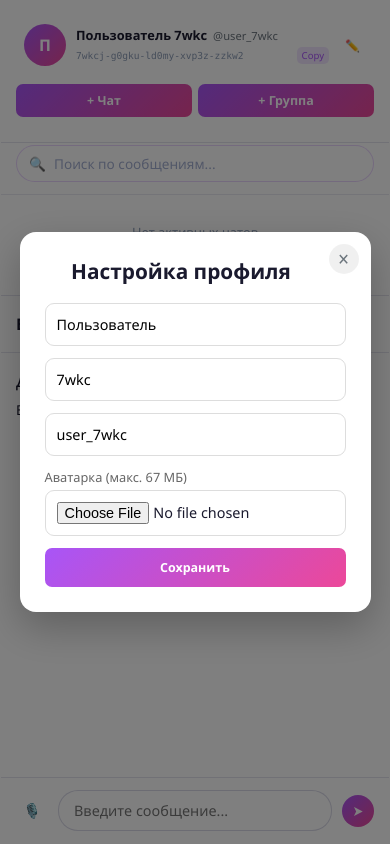
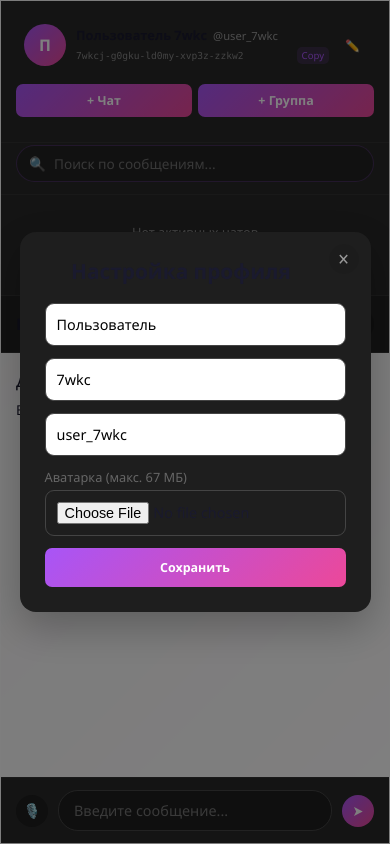
Before and after one commit to freezy200/freezy200.github.io, a plain HTML site: page web.html in a window 390 px wide. Both pictures are taken after a click on the element 195 px from the left and 45 px from the top of the page. Drawn offline with Linux system fonts and the light colour scheme.

Commit message:
Complete dark theme

```diff
--- a/web.html
+++ b/web.html
@@ -7,10 +7,10 @@
 <script src="https://cdn.jsdelivr.net/npm/simple-peer@9.11.1/simplepeer.min.js"></script>
 <style>
 * { box-sizing: border-box; margin: 0; padding: 0; font-family: 'Segoe UI', Tahoma, Geneva, Verdana, sans-serif; -webkit-tap-highlight-color: transparent; }
-html, body { height: 100%; overflow: hidden; background: #f3e7ff; }
+html, body { height: 100%; overflow: hidden; background: #0a0a0a; }
 body {
-background: -ms-linear-gradient(135deg, #f3e7ff 0%, #141414 100%);
-background: linear-gradient(135deg, #f3e7ff 0%, #ffe6f2 100%);
+background: -ms-linear-gradient(135deg, #0a0a0a 0%, #141414 100%);
+background: linear-gradient(135deg, #0a0a0a 0%, #ffe6f2 100%);
 color: #1a1a2e;
 display: -ms-flexbox;
 display: -webkit-flex;
@@ -40,7 +40,7 @@ animation: fadeIn 0.5s ease-out;
 }
 .sidebar {
 width: 320px;
-background: rgba(255, 255, 255, 0.6);
+background: rgba(30, 30, 30, 0.95);
 border-right: 1px solid #333333;
 display: -ms-flexbox;
 display: -webkit-flex;
@@ -48,7 +48,7 @@ display: flex;
 -ms-flex-direction: column;
 flex-direction: column;
 }
-.sidebar-header { padding: 15px; border-bottom: 1px solid rgba(200, 200, 220, 0.5); }
+.sidebar-header { padding: 15px; border-bottom: 1px solid #333333; }
 .user-profile {
 display: -ms-flexbox;
 display: -webkit-flex;
@@ -78,7 +78,7 @@ overflow: hidden;
 .user-name { font-weight: 700; font-size: 0.9rem; white-space: nowrap; overflow: hidden; text-overflow: ellipsis; color: #1a1a2e; }
 .user-username {
 font-size: 0.8rem;
-color: #6c757d;
+color: #999999;
 white-space: nowrap;
 overflow: hidden;
 text-overflow: ellipsis;
@@ -93,7 +93,7 @@ align-items: center;
 gap: 6px;
 margin-top: 3px;
 }
-.user-id { font-size: 0.68rem; color: #8b9bb4; font-family: 'Consolas', 'Courier New', monospace; overflow: hidden; text-overflow: ellipsis; white-space: nowrap; -ms-flex: 1; flex: 1; }
+.user-id { font-size: 0.68rem; color: #888888; font-family: 'Consolas', 'Courier New', monospace; overflow: hidden; text-overflow: ellipsis; white-space: nowrap; -ms-flex: 1; flex: 1; }
 .copy-id-btn {
 background: rgba(168, 85, 247, 0.15);
 border: none;
@@ -148,7 +148,7 @@ transition: opacity 0.2s, transform 0.2s;
 .btn-small:active { transform: scale(0.98); }
 .search-wrapper {
 padding: 2px 15px 12px 15px;
-border-bottom: 1px solid rgba(200, 200, 220, 0.4);
+border-bottom: 1px solid #333333;
 }
 .search-container {
 position: relative;
@@ -157,7 +157,7 @@ display: -webkit-flex;
 display: flex;
 -webkit-align-items: center;
 align-items: center;
-background: rgba(255, 255, 255, 0.8);
+background: rgba(35, 35, 35, 0.95);
 border: 1px solid rgba(168, 85, 247, 0.25);
 border-radius: 20px;
 padding: 0 12px;
@@ -167,11 +167,11 @@ transition: all 0.3s ease;
 .search-container:focus-within {
 border-color: #a855f7;
 box-shadow: 0 0 0 3px rgba(168, 85, 247, 0.15);
-background: #ffffff;
+background: #1e1e1e;
 }
 .search-icon {
 font-size: 0.85rem;
-color: #8b9bb4;
+color: #888888;
 margin-right: 8px;
 pointer-events: none;
 }
@@ -186,7 +186,7 @@ outline: none;
 font-size: 0.85rem;
 }
 .search-input-field::placeholder {
-color: #a3aed0;
+color: #707070;
 }
 .chat-list { -ms-flex: 1; flex: 1; overflow-y: auto; padding: 8px; }
 .chat-item {
@@ -198,11 +198,11 @@ border: 1px solid transparent;
 -webkit-animation: slideInRight 0.3s ease-out;
 animation: slideInRight 0.3s ease-out;
 }
-.chat-item:hover { background: rgba(255, 255, 255, 0.85); }
+.chat-item:hover { background: rgba(30, 30, 30, 0.95); }
 .chat-item.active { background: rgba(168, 85, 247, 0.18); border-color: rgba(168, 85, 247, 0.35); }
 .chat-details { -ms-flex: 1; flex: 1; overflow: hidden; min-width: 0; }
 .chat-name { font-weight: 600; font-size: 0.85rem; }
-.chat-last-msg { font-size: 0.75rem; color: #6c757d; margin-top: 2px; white-space: nowrap; overflow: hidden; text-overflow: ellipsis; }
+.chat-last-msg { font-size: 0.75rem; color: #999999; margin-top: 2px; white-space: nowrap; overflow: hidden; text-overflow: ellipsis; }
 .unread-badge {
 background: #ec4899; color: white; font-size: 0.65rem; font-weight: bold;
 padding: 2px 6px; border-radius: 8px; -ms-flex-shrink: 0; flex-shrink: 0;
@@ -218,8 +218,8 @@ background: rgba(255, 255, 255, 0.4);
 }
 .chat-header {
 padding: 12px 15px;
-background: rgba(255, 255, 255, 0.75);
-border-bottom: 1px solid rgba(200, 200, 220, 0.5);
+background: rgba(30, 30, 30, 0.98);
+border-bottom: 1px solid #333333;
 display: -ms-flexbox; display: -webkit-flex; display: flex;
 -webkit-justify-content: space-between; justify-content: space-between;
 -ms-flex-pack: justify;
@@ -236,7 +236,7 @@ width: 36px; height: 36px; border-radius: 50%; border: none; cursor: pointer;
 display: -ms-inline-flexbox; display: -webkit-inline-flex; display: inline-flex;
 -webkit-align-items: center; align-items: center; -ms-flex-pack: center; justify-content: center;
 font-size: 1rem;
-background: rgba(255,255,255,0.85); color: #1a1a2e;
+background: rgba(30, 30, 30, 0.95); color: #1a1a2e;
 -webkit-transition: all 0.2s; transition: all 0.2s;
 }
 .icon-btn:hover { background: -ms-linear-gradient(135deg, #a855f7, #ec4899); background: linear-gradient(135deg, #a855f7, #ec4899); color: white; transform: scale(1.1); }
@@ -244,7 +244,7 @@ background: rgba(255,255,255,0.85); color: #1a1a2e;
 .chat-messages { -ms-flex: 1; flex: 1; padding: 15px; overflow-y: auto; display: -ms-flexbox; display: -webkit-flex; display: flex; -ms-flex-direction: column; flex-direction: column; }
 .message-bubble {
 max-width: 80%; padding: 10px 15px; border-radius: 16px 16px 4px 16px;
-background: white; color: #1a1a2e;
+background: #1e1e1e; color: #1a1a2e;
 -webkit-animation: slideUp 0.3s ease-out;
 animation: slideUp 0.3s ease-out;
 box-shadow: 0 2px 8px rgba(0,0,0,0.06);
@@ -255,8 +255,8 @@ margin-bottom: 12px;
 }
 .message-bubble.incoming { background: rgba(168, 85, 247, 0.12); -ms-flex-item-align: start; align-self: flex-start; border-radius: 16px 16px 16px 4px; }
 .message-sender { font-size: 0.7rem; color: #a855f7; font-weight: 700; margin-bottom: 3px; }
-.message-comment { font-size: 0.8rem; margin-top: 5px; font-style: italic; color: #6c757d; }
-.message-time { font-size: 0.65rem; color: #8b9bb4; margin-top: 5px; text-align: right; }
+.message-comment { font-size: 0.8rem; margin-top: 5px; font-style: italic; color: #999999; }
+.message-time { font-size: 0.65rem; color: #888888; margin-top: 5px; text-align: right; }
 .file-attachment {
 display: -ms-flexbox; display: -webkit-flex; display: flex;
 -webkit-align-items: center; align-items: center; gap: 10px; padding: 8px 10px;
@@ -266,7 +266,7 @@ border: 1px solid rgba(168, 85, 247, 0.25); min-width: 200px;
 .file-icon { font-size: 1.6rem; }
 .file-info { -ms-flex: 1; flex: 1; overflow: hidden; min-width: 0; }
 .file-name { font-weight: 600; font-size: 0.8rem; white-space: nowrap; overflow: hidden; text-overflow: ellipsis; }
-.file-size { font-size: 0.7rem; color: #6c757d; }
+.file-size { font-size: 0.7rem; color: #999999; }
 .file-download {
 padding: 5px 10px;
 background: -ms-linear-gradient(135deg, #a855f7, #ec4899);
@@ -279,21 +279,21 @@ flex-shrink: 0;
 .file-download:hover { opacity: 0.9; transform: scale(1.05); }
 .chat-input-area {
 padding: 12px 15px;
-background: rgba(255, 255, 255, 0.85);
-border-top: 1px solid rgba(200, 200, 220, 0.5);
+background: rgba(30, 30, 30, 0.95);
+border-top: 1px solid #333333;
 display: -ms-flexbox; display: -webkit-flex; display: flex;
 -webkit-align-items: center; align-items: center; gap: 10px;
 }
 .chat-input {
 -ms-flex: 1; flex: 1;
-background: white; border: 1px solid rgba(200, 200, 220, 0.7);
+background: #1e1e1e; border: 1px solid #444444;
 padding: 10px 15px; border-radius: 20px; color: #1a1a2e; outline: none; font-size: 0.9rem;
 -webkit-transition: border-color 0.3s, box-shadow 0.3s;
 transition: border-color 0.3s, box-shadow 0.3s;
 }
 .chat-input:focus { border-color: #a855f7; box-shadow: 0 0 0 2px rgba(168, 85, 247, 0.15); }
 .spam-warning {
-padding: 6px 12px; background: #fef3c7; color: #92400e; font-size: 0.8rem;
+padding: 6px 12px; background: #3a2a0a; color: #fbbf24; font-size: 0.8rem;
 text-align: center; display: none;
 }
 .spam-warning.active { display: block; -webkit-animation: fadeIn 0.3s; animation: fadeIn 0.3s; }
@@ -328,8 +328,8 @@ padding: 3px 6px; border-radius: 5px; font-size: 0.7rem; font-weight: bold;
 }
 .call-sidebar {
 width: 100%;
-background: rgba(255, 255, 255, 0.85);
-border-top: 1px solid rgba(200, 200, 220, 0.5);
+background: rgba(30, 30, 30, 0.95);
+border-top: 1px solid #333333;
 display: -ms-flexbox; display: -webkit-flex; display: flex;
 -ms-flex-direction: column; flex-direction: column;
 padding: 15px;
@@ -348,14 +348,14 @@ display: -ms-flexbox; display: -webkit-flex; display: flex;
 -ms-flex-pack: center;
 gap: 12px; padding: 15px;
 background: rgba(255, 255, 255, 0.92);
-border-top: 1px solid rgba(200, 200, 220, 0.5);
+border-top: 1px solid #333333;
 }
 .control-btn {
 width: 45px; height: 45px; border-radius: 50%; border: none; cursor: pointer;
 display: -ms-inline-flexbox; display: -webkit-inline-flex; display: inline-flex;
 -webkit-align-items: center; align-items: center; -ms-flex-pack: center; justify-content: center;
 font-size: 1.2rem;
-background: white; color: #1a1a2e; box-shadow: 0 2px 8px rgba(0,0,0,0.1);
+background: #1e1e1e; color: #1a1a2e; box-shadow: 0 2px 8px rgba(0,0,0,0.1);
 -webkit-transition: transform 0.2s, background 0.2s;
 transition: transform 0.2s, background 0.2s;
 }
@@ -372,7 +372,7 @@ display: none; -webkit-align-items: center; align-items: center; -ms-flex-align:
 }
 .modal-overlay.active { display: -ms-flexbox; display: -webkit-flex; display: flex; -webkit-animation: fadeIn 0.2s; animation: fadeIn 0.2s; }
 .modal {
-background: white; padding: 25px; border-radius: 16px; width: 90%; max-width: 400px;
+background: #1e1e1e; padding: 25px; border-radius: 16px; width: 90%; max-width: 400px;
 box-shadow: 0 15px 40px rgba(0,0,0,0.25); text-align: center; position: relative;
 max-height: 85vh; overflow-y: auto;
 -webkit-animation: bounceIn 0.4s ease-out;
@@ -382,7 +382,7 @@ animation: bounceIn 0.4s ease-out;
 .modal-close {
 position: absolute; top: 12px; right: 12px; width: 30px; height: 30px;
 border-radius: 50%; border: none; cursor: pointer; font-size: 1rem;
-background: rgba(0,0,0,0.06); color: #6c757d;
+background: rgba(0,0,0,0.06); color: #999999;
 display: -ms-inline-flexbox; display: -webkit-inline-flex; display: inline-flex;
 -webkit-align-items: center; align-items: center; -ms-flex-pack: center; justify-content: center;
 -webkit-transition: background 0.2s, color 0.2s;
@@ -390,7 +390,7 @@ transition: background 0.2s, color 0.2s;
 }
 .modal-close:hover { background: rgba(239, 68, 68, 0.15); color: #ef4444; }
 .modal input, .modal select {
-width: 100%; padding: 11px; margin-bottom: 12px; border: 1px solid #ddd;
+width: 100%; padding: 11px; margin-bottom: 12px; border: 1px solid #444444;
 border-radius: 9px; outline: none; font-size: 0.9rem;
 font-family: inherit;
 }
@@ -403,7 +403,7 @@ font-family: inherit;
 ::-webkit-scrollbar-thumb:hover { background: rgba(168, 85, 247, 0.6); }
 @media (max-width: 768px) {
 .app-container { flex-direction: column; height: 100vh; }
-.sidebar { width: 100%; height: 40%; border-right: none; border-bottom: 1px solid rgba(200, 200, 220, 0.5); }
+.sidebar { width: 100%; height: 40%; border-right: none; border-bottom: 1px solid #333333; }
 .chat-area { height: 60%; }
 .video-tile { width: 100%; min-width: unset; }
 .call-sidebar { max-height: 150px; }
@@ -452,7 +452,7 @@ font-family: inherit;
 <input type="text" id="group-name" placeholder="Название группы">
 <select id="invite-type" style="display:none;"><option value="multi">Многоразовая ссылка</option></select>
 <button class="btn-small" style="width:100%; padding:11px;" id="create-group-btn">Создать</button>
-<div id="invite-code-display" style="margin-top:12px; padding:9px; background:#f3e7ff; border-radius:7px; font-family:'Consolas','Courier New',monospace; display:none; font-size:0.85rem;"></div>
+<div id="invite-code-display" style="margin-top:12px; padding:9px; background:#0a0a0a; border-radius:7px; font-family:'Consolas','Courier New',monospace; display:none; font-size:0.85rem;"></div>
 </div>
 </div>
 
@@ -1051,7 +1051,7 @@ list.innerHTML = "";
 var chatArr = Utils.objectValues(chats);
 chatArr.sort(function (a, b) { return (b.lastActivity || 0) - (a.lastActivity || 0); });
 if (chatArr.length === 0) {
-list.innerHTML = '<div style="text-align:center; padding:20px; color:#8b9bb4; font-size:0.8rem;">Нет активных чатов</div>';
+list.innerHTML = '<div style="text-align:center; padding:20px; color:#888888; font-size:0.8rem;">Нет активных чатов</div>';
 return;
 }
 for (var i = 0; i < chatArr.length; i++) {
@@ -1167,9 +1167,9 @@ area.appendChild(b);
 
 if (visibleCount === 0) {
 if (searchQuery) {
-area.innerHTML = '<div style="text-align:center; margin-top:40px; color:#8b9bb4; font-size:0.85rem;">Ничего не найдено</div>';
+area.innerHTML = '<div style="text-align:center; margin-top:40px; color:#888888; font-size:0.85rem;">Ничего не найдено</div>';
 } else {
-area.innerHTML = '<div style="text-align:center; margin-top:40px; color:#8b9bb4; font-size:0.85rem;">Нет сообщений. Начните общение.</div>';
+area.innerHTML = '<div style="text-align:center; margin-top:40px; color:#888888; font-size:0.85rem;">Нет сообщений. Начните общение.</div>';
 }
 return;
 }
```
